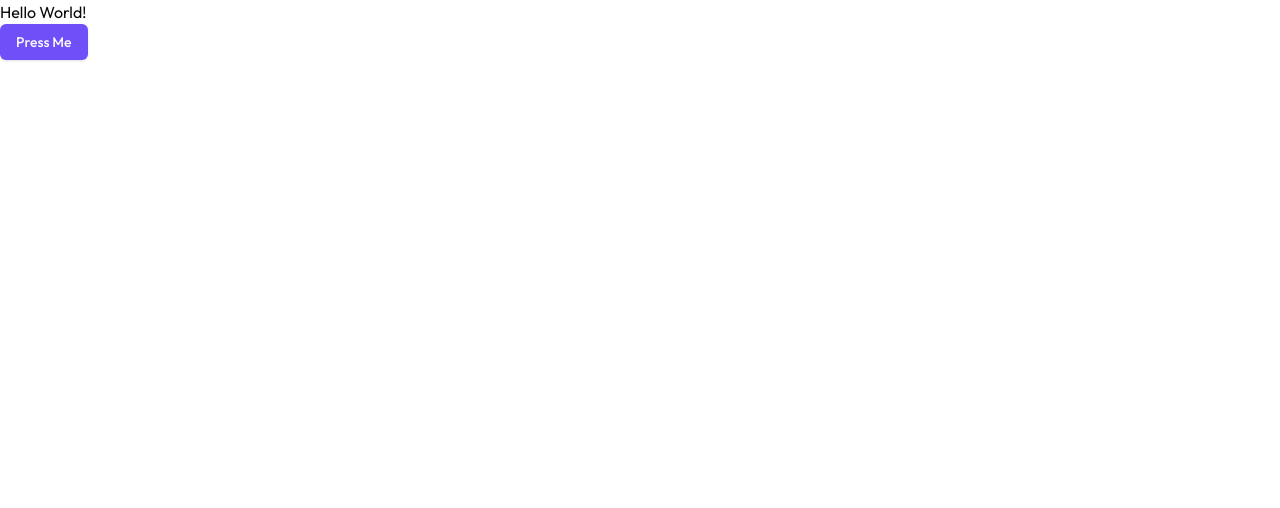
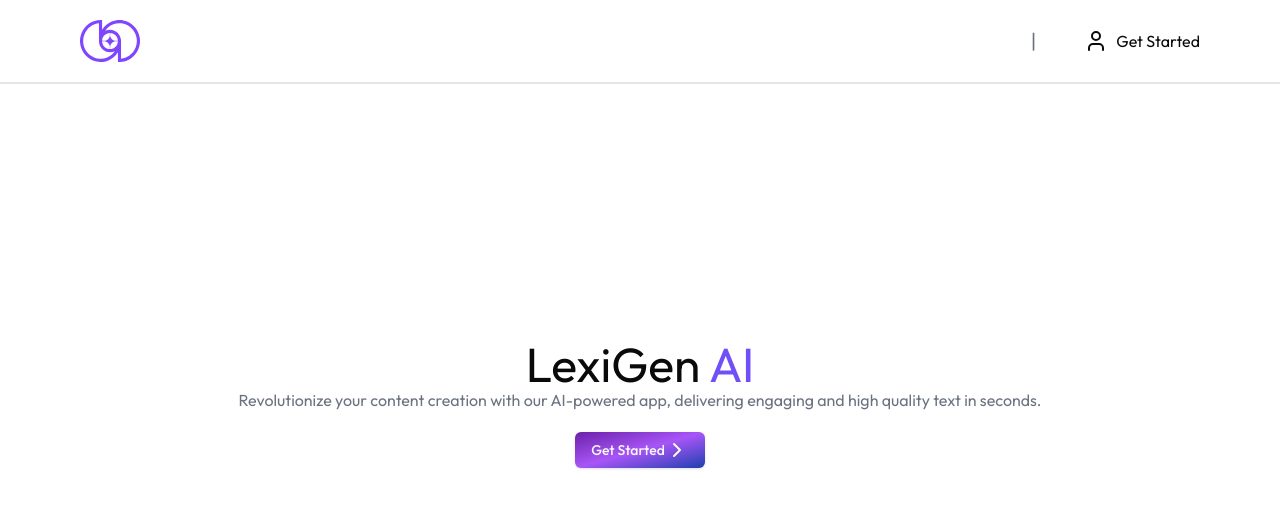
Before and after one commit to hkv24/LexiGen-AI, a Next.js app: page / in a window 1280 px wide. Shown: the top 508 px of the page. Built offline with nearby package versions, Linux system fonts and the light colour scheme.

Commit message:
Removed auth from '/' route and created a basic landing page.

```diff
--- a/app/page.tsx
+++ b/app/page.tsx
@@ -1,10 +1,62 @@
+"use client"
 import { Button } from "@/components/ui/button";
+import { ChevronRight, Icon, User } from "lucide-react";
+import Image from "next/image";
+import { useRouter } from "next/navigation";
 
 export default function Home() {
+  const router = useRouter()
+
+  const card = [
+    {
+      icon: 'https://cdn-icons-png.flaticon.com/128/16603/16603836.png',
+      name: '15+ Templates',
+      desc: 'Responsive, and mobile-first project on the web'
+    },
+    {
+      icon: 'https://cdn-icons-png.flaticon.com/128/3110/3110076.png',
+      name: 'Customizable',
+      desc: 'Components are easily customised and extendable'
+    },
+    {
+      icon: 'https://cdn-icons-png.flaticon.com/128/2702/2702134.png',
+      name: 'Free to Use',
+      desc: 'Every component and plugin is well documented'
+    },
+    {
+      icon: 'https://cdn-icons-png.flaticon.com/128/9368/9368849.png',
+      name: '24/7 Support',
+      desc: 'Contact us 24 hours a day, 7 days a week'
+    }
+  ]
+
   return (
     <div>
-      <h2>Hello World!</h2>
-      <Button>Press Me</Button>
+      <div>
+        <div className="flex justify-between items-center m-5 mx-20">
+          <Image src={'/logo.svg'} height={60} width={60} alt="logo" />
+          <div className="flex items-center gap-2">
+            <h2 className="mx-10 text-xl text-gray-500">|</h2>
+            <User />
+            <p>Get Started</p>
+          </div>
+        </div>
+        <hr className="border" />
+      </div>
+
+
+      <div className="flex justify-center mt-64">
+        <div className="flex flex-col items-center justify-center gap-5">
+          <div className="flex flex-col items-center justify-center">
+            <h1 className="text-5xl">LexiGen <span className="text-primary">AI</span></h1>
+            <p className="text-gray-500">Revolutionize your content creation with our AI-powered app, delivering engaging and high quality text in seconds.</p>
+          </div>
+          <Button onClick={() => router.push('/dashboard')} className="bg-gradient-to-br from-purple-800 via-purple-500 to-blue-800">Get Started <ChevronRight /></Button>
+        </div>
+      </div>
+
+
+      <div></div>
     </div>
   )
 }
--- a/middleware.ts
+++ b/middleware.ts
@@ -1,7 +1,7 @@
 import { clerkMiddleware, createRouteMatcher } from '@clerk/nextjs/server'
 
 
-const isPublicRoute = createRouteMatcher(['/sign-in(.*)', '/sign-up(.*)'])
+const isPublicRoute = createRouteMatcher(['/sign-in(.*)', '/sign-up(.*)', '/'])
 
 export default clerkMiddleware((auth, req) => {
     if (isProtectedRoute(req)) {
```
